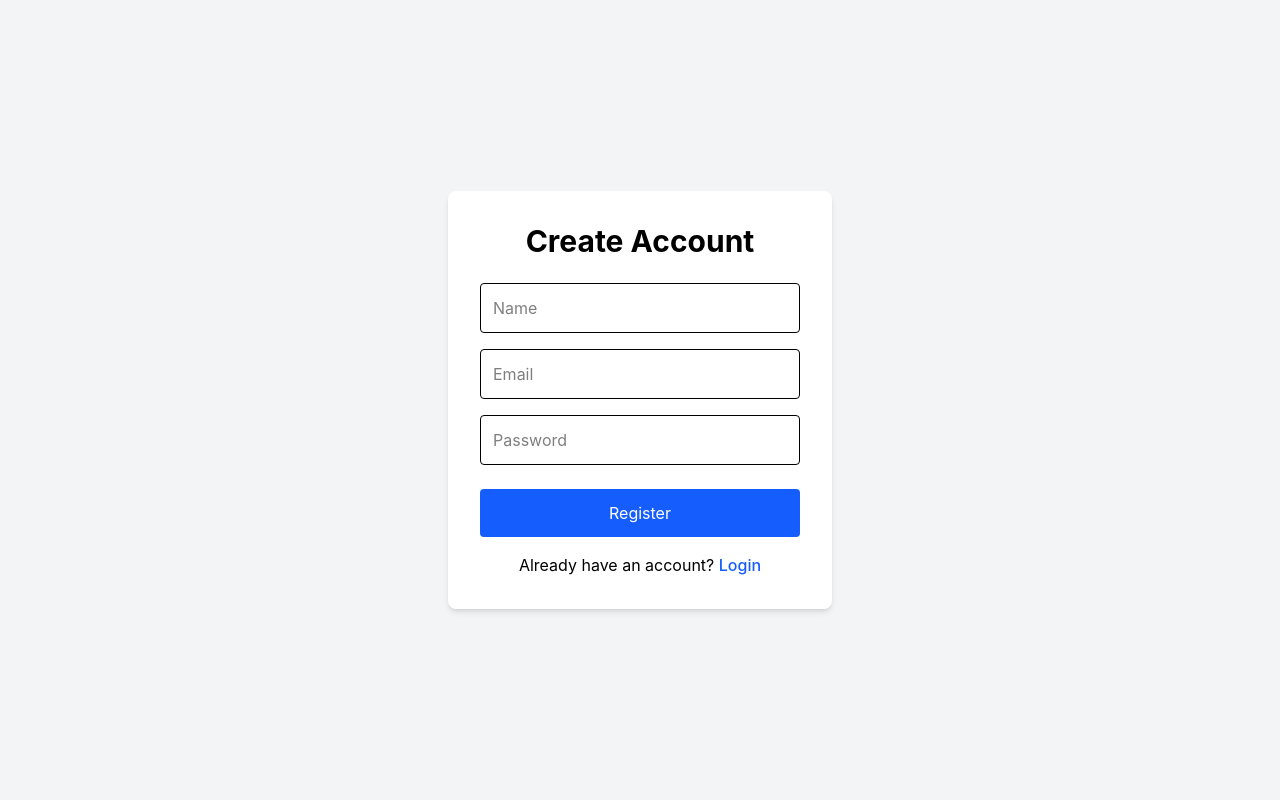
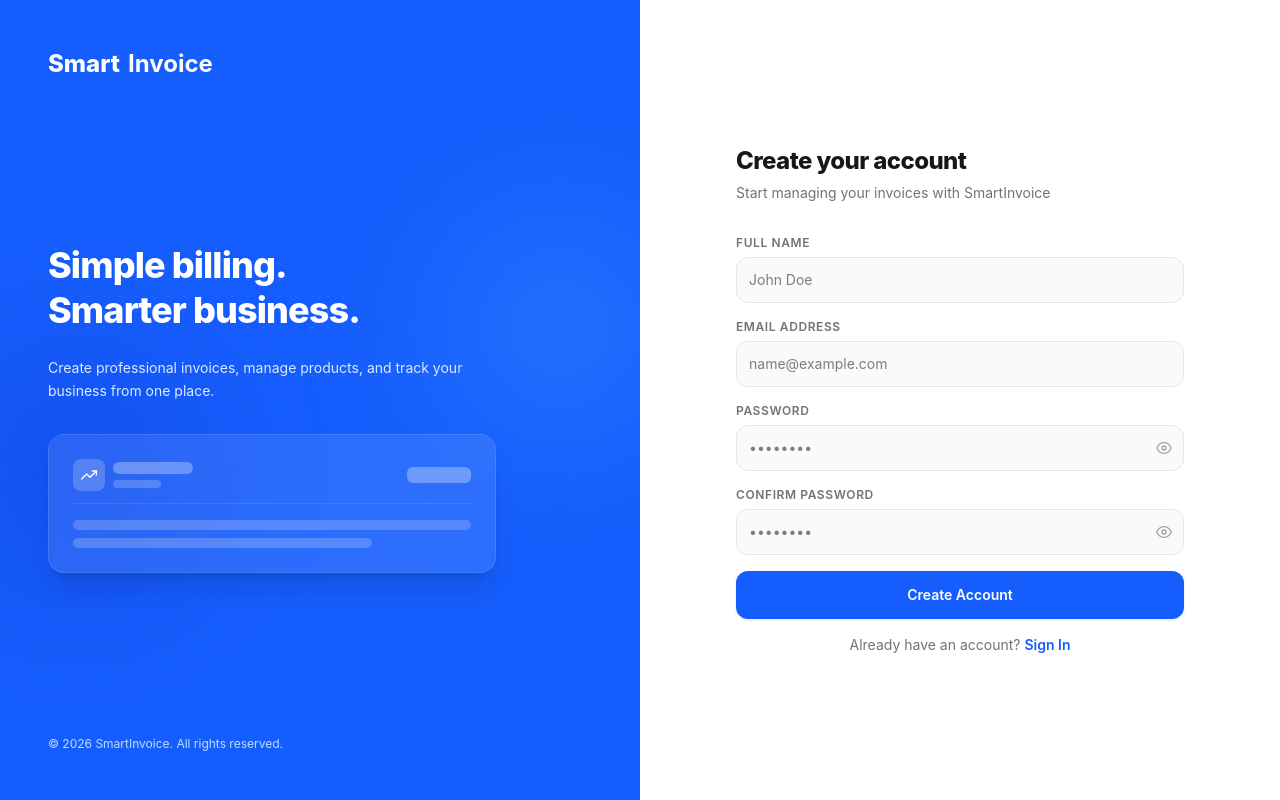
Before and after one commit to anup-sawant12/SmartInvoice, a React (Vite) app in the folder client/: page / in a window 1280 px wide. Built offline with nearby package versions, Linux system fonts and the light colour scheme; no server answers.

Commit message:
IMproved UI of login and register page

```diff
--- /dev/null
+++ b/client/src/components/auth/AuthInput.jsx
@@ -0,0 +1,25 @@
+const AuthInput = ({ label, id, error, ...props }) => {
+  return (
+    <div className="space-y-1.5">
+      <label htmlFor={id} className="block text-xs font-semibold text-neutral-500 uppercase tracking-wider">
+        {label}
+      </label>
+      <input
+        id={id}
+        {...props}
+        className={`
+          w-full border rounded-xl p-3 text-sm transition-all focus:outline-none bg-neutral-50 focus:bg-white
+          ${error
+            ? "border-red-500 focus:border-red-500 focus:ring-1 focus:ring-red-500/20 bg-red-50/10"
+            : "border-neutral-200 focus:border-blue-500 focus:ring-1 focus:ring-blue-500/20"
+          }
+        `}
+      />
+      {error && (
+        <p className="text-xs text-red-600 font-medium mt-1">{error}</p>
+      )}
+    </div>
+  );
+};
+
+export default AuthInput;
--- /dev/null
+++ b/client/src/components/auth/AuthLayout.jsx
@@ -0,0 +1,87 @@
+import { Link } from "react-router-dom";
+import { FiTrendingUp } from "react-icons/fi";
+
+const AuthLayout = ({ children, title, subtitle }) => {
+  return (
+    <div className="min-h-screen flex bg-neutral-50 font-sans">
+      {/* Left side: branding/illustration (hidden on mobile) */}
+      <div className="hidden lg:flex lg:w-1/2 bg-blue-600 text-white flex-col justify-between p-12 relative overflow-hidden">
+        {/* Abstract Background Elements */}
+        <div className="absolute inset-0 opacity-10 bg-[radial-gradient(#fff_1px,transparent_1px)] [background-size:16px_16px]"></div>
+        <div className="absolute top-1/4 -right-12 w-64 h-64 bg-blue-500 rounded-full blur-3xl opacity-50"></div>
+        <div className="absolute bottom-1/4 -left-12 w-64 h-64 bg-blue-700 rounded-full blur-3xl opacity-50"></div>
+
+        {/* Branding header */}
+        <div className="z-10">
+          <Link to="/" className="flex items-center gap-2 font-bold text-2xl">
+            <span className="text-white font-extrabold">Smart</span>Invoice
+          </Link>
+        </div>
+
+        {/* Short headline & Product description */}
+        <div className="my-auto z-10 max-w-md space-y-6">
+          <h1 className="text-4xl font-extrabold leading-tight tracking-tight">
+            Simple billing.<br />Smarter business.
+          </h1>
+          <p className="text-blue-100 text-sm leading-relaxed">
+            Create professional invoices, manage products, and track your business from one place.
+          </p>
+
+          {/* Billing abstract UI illustration */}
+          <div className="mt-8 p-6 bg-white/10 backdrop-blur-md rounded-2xl border border-white/10 shadow-xl space-y-4">
+            <div className="flex justify-between items-center pb-3 border-b border-white/10">
+              <div className="flex items-center gap-2">
+                <div className="w-8 h-8 rounded-lg bg-white/20 flex items-center justify-center">
+                  <FiTrendingUp className="w-4 h-4 text-white" />
+                </div>
+                <div>
+                  <div className="h-3 w-20 bg-white/30 rounded-md"></div>
+                  <div className="h-2 w-12 bg-white/20 rounded-md mt-1.5"></div>
+                </div>
+              </div>
+              <div className="h-4 w-16 bg-white/30 rounded-md"></div>
+            </div>
+            <div className="space-y-2">
+              <div className="h-2.5 w-full bg-white/20 rounded-md"></div>
+              <div className="h-2.5 w-3/4 bg-white/20 rounded-md"></div>
+            </div>
+          </div>
+        </div>
+
+        {/* Footer */}
+        <div className="z-10 text-xs text-blue-200">
+          © {new Date().getFullYear()} SmartInvoice. All rights reserved.
+        </div>
+      </div>
+
+      {/* Right side: Auth Form */}
+      <div className="flex-1 flex flex-col justify-center px-4 py-12 sm:px-6 lg:px-20 xl:px-24 bg-neutral-50 lg:bg-white">
+        <div className="mx-auto w-full max-w-md">
+          {/* Mobile branding */}
+          <div className="lg:hidden flex justify-center mb-8">
+            <Link to="/" className="flex items-center gap-2 font-bold text-2xl text-neutral-800">
+              <span className="text-blue-600 font-extrabold">Smart</span>Invoice
+            </Link>
+          </div>
+
+          {/* Title Header */}
+          <div className="text-left mb-8">
+            <h2 className="text-2xl font-extrabold text-neutral-900 tracking-tight">
+              {title}
+            </h2>
+            <p className="mt-1.5 text-sm text-neutral-500">
+              {subtitle}
+            </p>
+          </div>
+
+          {/* Form wrapper */}
+          <div className="bg-white lg:bg-transparent p-6 sm:p-8 lg:p-0 rounded-2xl shadow-sm lg:shadow-none border border-neutral-200/60 lg:border-none">
+            {children}
+          </div>
+        </div>
+      </div>
+    </div>
+  );
+};
+
+export default AuthLayout;
--- /dev/null
+++ b/client/src/components/auth/PasswordInput.jsx
@@ -0,0 +1,40 @@
+import { useState } from "react";
+import { FiEye, FiEyeOff } from "react-icons/fi";
+
+const PasswordInput = ({ label, id, error, ...props }) => {
+  const [show, setShow] = useState(false);
+
+  return (
+    <div className="space-y-1.5">
+      <label htmlFor={id} className="block text-xs font-semibold text-neutral-500 uppercase tracking-wider">
+        {label}
+      </label>
+      <div className="relative">
+        <input
+          id={id}
+          type={show ? "text" : "password"}
+          {...props}
+          className={`
+            w-full border rounded-xl pl-3 pr-10 py-3 text-sm transition-all focus:outline-none bg-neutral-50 focus:bg-white
+            ${error
+              ? "border-red-500 focus:border-red-500 focus:ring-1 focus:ring-red-500/20 bg-red-50/10"
+              : "border-neutral-200 focus:border-blue-500 focus:ring-1 focus:ring-blue-500/20"
+            }
+          `}
+        />
+        <button
+          type="button"
+          onClick={() => setShow(!show)}
+          className="absolute right-3 top-1/2 -translate-y-1/2 text-neutral-400 hover:text-neutral-600 focus:outline-none"
+        >
+          {show ? <FiEyeOff className="w-4 h-4" /> : <FiEye className="w-4 h-4" />}
+        </button>
+      </div>
+      {error && (
+        <p className="text-xs text-red-600 font-medium mt-1">{error}</p>
+      )}
+    </div>
+  );
+};
+
+export default PasswordInput;
--- a/client/src/pages/Login.jsx
+++ b/client/src/pages/Login.jsx
@@ -3,12 +3,17 @@ import { useNavigate, Link } from "react-router-dom";
 import { login } from "../services/authService";
 import { useAuth } from "../context/authContex";
 import toast from "react-hot-toast";
+import AuthLayout from "../components/auth/AuthLayout";
+import AuthInput from "../components/auth/AuthInput";
+import PasswordInput from "../components/auth/PasswordInput";
 
 const Login = () => {
   const [formData, setFormData] = useState({
     email: "",
     password: "",
   });
+  const [loading, setLoading] = useState(false);
+  const [errors, setErrors] = useState({});
 
   const { login: saveToken } = useAuth();
   const navigate = useNavigate();
@@ -18,74 +23,103 @@ const Login = () => {
       ...prev,
       [e.target.name]: e.target.value,
     }));
+    // Clear errors when typing
+    if (errors[e.target.name]) {
+      setErrors((prev) => ({
+        ...prev,
+        [e.target.name]: "",
+      }));
+    }
+  };
+
+  const validateForm = () => {
+    const tempErrors = {};
+    if (!formData.email) {
+      tempErrors.email = "Email Address is required";
+    } else if (!/\S+@\S+\.\S+/.test(formData.email)) {
+      tempErrors.email = "Please enter a valid email address";
+    }
+    if (!formData.password) {
+      tempErrors.password = "Password is required";
+    }
+    setErrors(tempErrors);
+    return Object.keys(tempErrors).length === 0;
   };
 
   const handleSubmit = async (e) => {
     e.preventDefault();
 
+    if (!validateForm()) return;
+
+    setLoading(true);
     try {
       const res = await login(formData);
-
       saveToken(res.data.data.token);
-
       toast.success("Login successful!");
-
       navigate("/dashboard");
     } catch (error) {
       console.error(error.response?.data || error.message);
-
-      alert(error.response?.data?.message || "Login Failed");
+      toast.error(error.response?.data?.message || "Login Failed");
+    } finally {
+      setLoading(false);
     }
   };
 
   return (
-    <div className="min-h-screen flex items-center justify-center bg-gray-100">
-      <form
-        onSubmit={handleSubmit}
-        className="bg-white p-8 rounded-lg shadow-md w-96"
-      >
-        <h1 className="text-3xl font-bold text-center mb-6">
-          Login
-        </h1>
-
-        <input
+    <AuthLayout title="Welcome Back" subtitle="Sign in to continue to SmartInvoice">
+      <form onSubmit={handleSubmit} className="space-y-5">
+        <AuthInput
+          label="Email Address"
+          id="email"
+          name="email"
           type="email"
-          name="email"
-          placeholder="Email"
+          placeholder="name@example.com"
           value={formData.email}
           onChange={handleChange}
-          className="w-full border p-3 rounded mb-4"
+          error={errors.email}
           required
         />
 
-        <input
-          type="password"
+        <PasswordInput
+          label="Password"
+          id="password"
           name="password"
-          placeholder="Password"
+          placeholder="••••••••"
           value={formData.password}
           onChange={handleChange}
-          className="w-full border p-3 rounded mb-6"
+          error={errors.password}
           required
         />
 
+        <div className="flex items-center justify-between text-xs sm:text-sm font-medium">
+          <label className="flex items-center gap-2 cursor-pointer text-neutral-600">
+            <input
+              type="checkbox"
+              className="rounded border-neutral-300 text-blue-600 focus:ring-blue-500 h-4 w-4"
+            />
+            <span>Remember me</span>
+          </label>
+          <a href="#" onClick={(e) => { e.preventDefault(); toast.error("Forgot password flow is not implemented."); }} className="text-blue-600 hover:underline">
+            Forgot Password?
+          </a>
+        </div>
+
         <button
           type="submit"
-          className="w-full bg-blue-600 text-white p-3 rounded hover:bg-blue-700 transition"
+          disabled={loading}
+          className="w-full bg-blue-600 hover:bg-blue-700 disabled:bg-blue-400 text-white p-3.5 rounded-xl font-semibold text-sm transition-all shadow-sm shadow-blue-100 flex items-center justify-center gap-2"
         >
-          Login
+          {loading ? "Signing in..." : "Sign In"}
         </button>
 
-        <p className="text-center mt-4">
+        <p className="text-center text-sm text-neutral-500 mt-4">
           Don't have an account?{" "}
-          <Link
-            to="/"
-            className="text-blue-600 font-medium hover:underline"
-          >
-            Register
+          <Link to="/" className="text-blue-600 font-semibold hover:underline">
+            Create Account
           </Link>
         </p>
       </form>
-    </div>
+    </AuthLayout>
   );
 };
 
--- a/client/src/pages/Register.jsx
+++ b/client/src/pages/Register.jsx
@@ -2,6 +2,9 @@ import { useState } from "react";
 import { Link, useNavigate } from "react-router-dom";
 import { register } from "../services/authService";
 import toast from "react-hot-toast";
+import AuthLayout from "../components/auth/AuthLayout";
+import AuthInput from "../components/auth/AuthInput";
+import PasswordInput from "../components/auth/PasswordInput";
 
 const Register = () => {
   const navigate = useNavigate();
@@ -10,90 +13,141 @@ const Register = () => {
     name: "",
     email: "",
     password: "",
+    confirmPassword: "",
   });
+  const [loading, setLoading] = useState(false);
+  const [errors, setErrors] = useState({});
 
   const handleChange = (e) => {
     setFormData((prev) => ({
       ...prev,
       [e.target.name]: e.target.value,
     }));
+    // Clear errors when typing
+    if (errors[e.target.name]) {
+      setErrors((prev) => ({
+        ...prev,
+        [e.target.name]: "",
+      }));
+    }
+  };
+
+  const validateForm = () => {
+    const tempErrors = {};
+
+    if (!formData.name.trim()) {
+      tempErrors.name = "Full Name is required";
+    }
+
+    if (!formData.email) {
+      tempErrors.email = "Email Address is required";
+    } else if (!/\S+@\S+\.\S+/.test(formData.email)) {
+      tempErrors.email = "Please enter a valid email address";
+    }
+
+    if (!formData.password) {
+      tempErrors.password = "Password is required";
+    } else if (formData.password.length < 6) {
+      tempErrors.password = "Password must be at least 6 characters";
+    }
+
+    if (!formData.confirmPassword) {
+      tempErrors.confirmPassword = "Confirm Password is required";
+    } else if (formData.password !== formData.confirmPassword) {
+      tempErrors.confirmPassword = "Passwords do not match";
+    }
+
+    setErrors(tempErrors);
+    return Object.keys(tempErrors).length === 0;
   };
 
   const handleSubmit = async (e) => {
     e.preventDefault();
 
+    if (!validateForm()) return;
+
+    setLoading(true);
     try {
-      const res = await register(formData);
+      // Send payload without confirmPassword to backend API
+      const { name, email, password } = formData;
+      const res = await register({ name, email, password });
 
       console.log(res.data);
       toast.success("Registration successful!");
-
       navigate("/login");
     } catch (error) {
       console.error(error.response?.data || error.message);
-
-    toast.error(error.response?.data?.message || "Registration Failed");
+      toast.error(error.response?.data?.message || "Registration Failed");
+    } finally {
+      setLoading(false);
     }
   };
 
   return (
-    <div className="min-h-screen flex items-center justify-center bg-gray-100">
-      <form
-        onSubmit={handleSubmit}
-        className="bg-white p-8 rounded-lg shadow-md w-96"
-      >
-        <h1 className="text-3xl font-bold text-center mb-6">
-          Create Account
-        </h1>
-
-        <input
+    <AuthLayout title="Create your account" subtitle="Start managing your invoices with SmartInvoice">
+      <form onSubmit={handleSubmit} className="space-y-4">
+        <AuthInput
+          label="Full Name"
+          id="name"
+          name="name"
           type="text"
-          name="name"
-          placeholder="Name"
+          placeholder="John Doe"
           value={formData.name}
           onChange={handleChange}
-          className="w-full border p-3 rounded mb-4"
+          error={errors.name}
           required
         />
 
-        <input
+        <AuthInput
+          label="Email Address"
+          id="email"
+          name="email"
           type="email"
-          name="email"
-          placeholder="Email"
+          placeholder="name@example.com"
           value={formData.email}
           onChange={handleChange}
-          className="w-full border p-3 rounded mb-4"
+          error={errors.email}
           required
         />
 
-        <input
-          type="password"
+        <PasswordInput
+          label="Password"
+          id="password"
           name="password"
-          placeholder="Password"
+          placeholder="••••••••"
           value={formData.password}
           onChange={handleChange}
-          className="w-full border p-3 rounded mb-6"
+          error={errors.password}
+          required
+        />
+
+        <PasswordInput
+          label="Confirm Password"
+          id="confirmPassword"
+          name="confirmPassword"
+          placeholder="••••••••"
+          value={formData.confirmPassword}
+          onChange={handleChange}
+          error={errors.confirmPassword}
           required
         />
 
         <button
           type="submit"
-          className="w-full bg-blue-600 text-white p-3 rounded hover:bg-blue-700 transition"
+          disabled={loading}
+          className="w-full bg-blue-600 hover:bg-blue-700 disabled:bg-blue-400 text-white p-3.5 rounded-xl font-semibold text-sm transition-all shadow-sm shadow-blue-100 flex items-center justify-center gap-2 mt-4"
         >
-          Register
+          {loading ? "Creating account..." : "Create Account"}
         </button>
 
-        <p className="text-center mt-4">
+        <p className="text-center text-sm text-neutral-500 mt-4">
           Already have an account?{" "}
-          <Link
-            to="/login"
-            className="text-blue-600 font-medium hover:underline"
-          >
-            Login
+          <Link to="/login" className="text-blue-600 font-semibold hover:underline">
+            Sign In
           </Link>
         </p>
       </form>
-    </div>
+    </AuthLayout>
   );
 };
 
```
